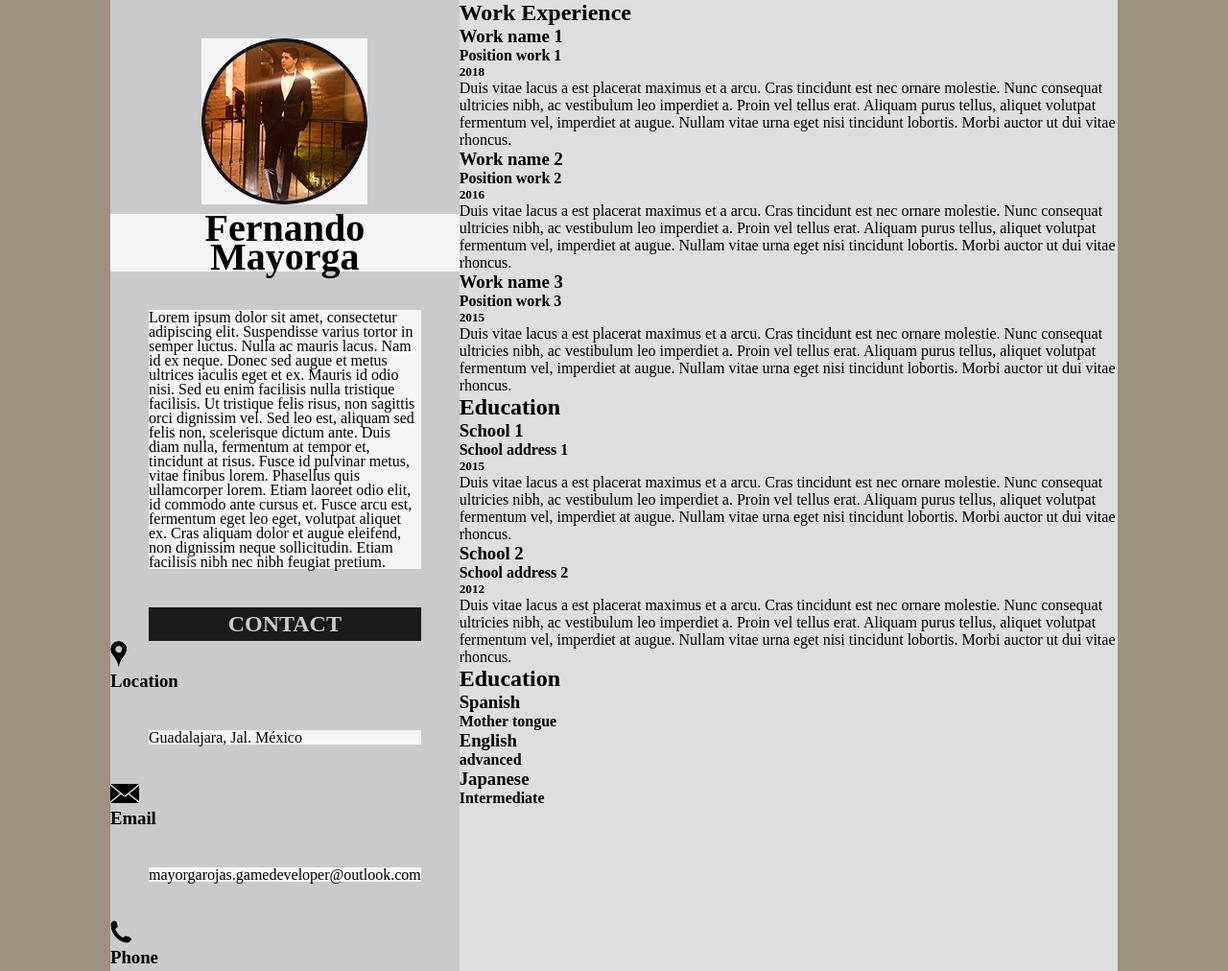
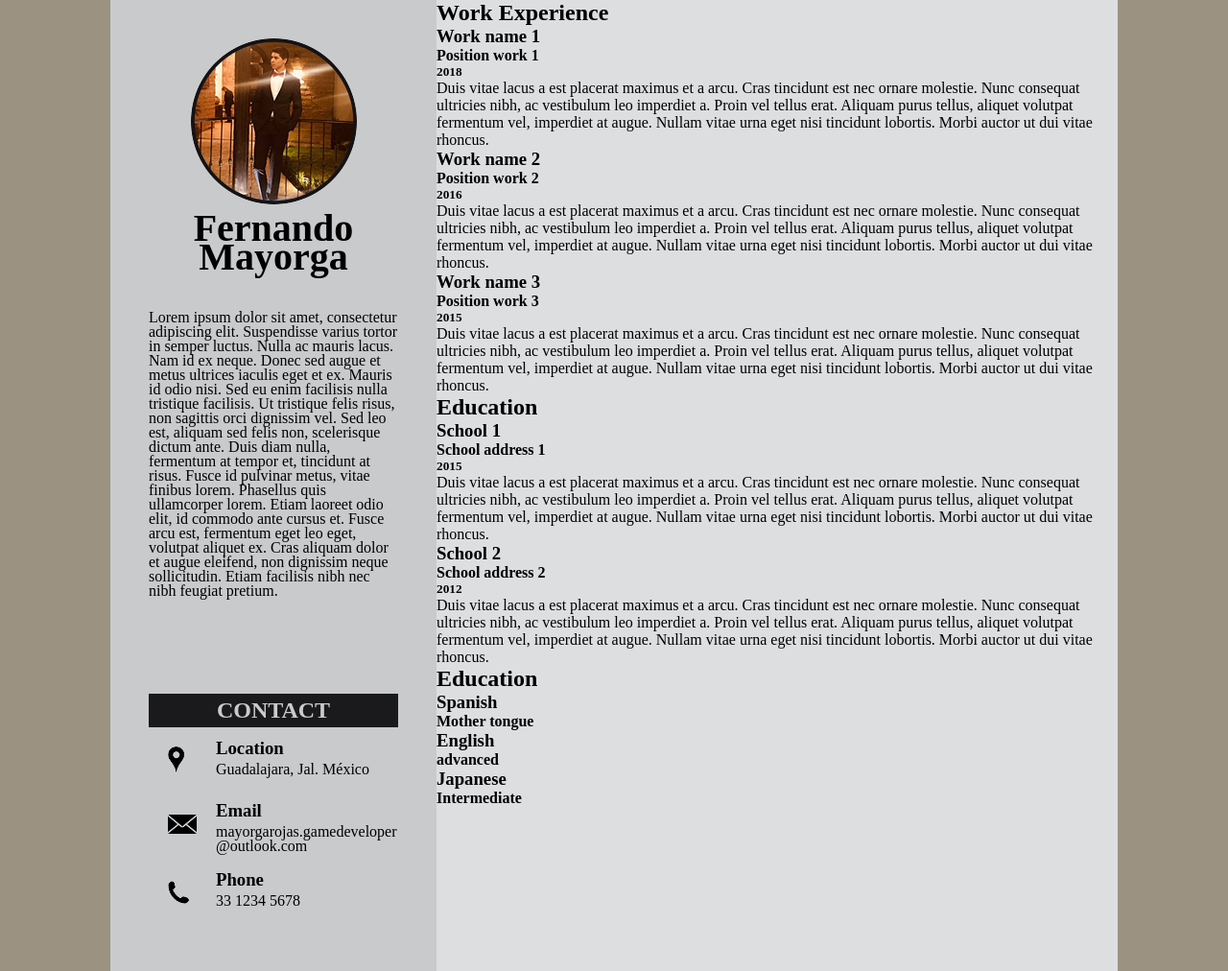
Before and after one commit to mayorgarojasgamedeveloper/my-resume-new, a plain HTML site: page index.html in a window 1280 px wide. Shown: the top 1012 px of the page at 96% size. Drawn offline with Linux system fonts and the light colour scheme.

Commit message:
Seccion aside terminada.

```diff
--- a/css/style.css
+++ b/css/style.css
@@ -26,12 +26,10 @@ main {
 }
 /*------------ASIDE-----------------*/
 aside figure img {
-  background-color: #f5f5f5;
   display: block;
   margin: 40px auto 10px;
 }
 aside figure figcaption {
-  background-color: #f5f5f5;
   padding: 0 40px;
   text-align: center;
   line-height: 30px;
@@ -40,7 +38,6 @@ aside figure figcaption {
   font-size: 40px;
 }
 aside section p {
-  background-color: #f5f5f5;
   margin: 40px;
   line-height: 15px;
 }
@@ -48,7 +45,26 @@ aside section h2 {
   background-color: #1a1a1c;
   color: #c9cacc;
   text-transform: uppercase;
-  margin: 0 40px;
+  margin: 100px 40px 0;
   padding: 4px 0;
   text-align: center;
 }
+aside section .info {
+  margin-top: 10px;
+  height: 60px;
+}
+aside section .info img {
+  position: relative;
+  top: 10px;
+  left: 60px;
+}
+aside section .info h3 {
+  position: relative;
+  top: -30px;
+  left: 110px;
+}
+aside section .info p {
+  position: relative;
+  top: -67px;
+  left: 70px;
+}
--- a/index.html
+++ b/index.html
@@ -27,18 +27,13 @@
         <div class="info">
           <img src="./img/icon-email.png" alt="email" />
           <h3>Email</h3>
-          <p>mayorgarojas.gamedeveloper@outlook.com</p>
+          <p>mayorgarojas.gamedeveloper<br>@outlook.com</p>
         </div>
         <div class="info">
           <img src="./img/icon-phone.png" alt="phone" />
           <h3>Phone</h3>
           <p>33 1234 5678</p>
         </div>
-      </section>
-      <section>
-        <p>
-          Lorem ipsum dolor sit amet, consectetur adipiscing elit. Suspendisse varius tortor in semper luctus. Nulla ac mauris lacus. Nam id ex neque. Donec sed augue et metus ultrices iaculis eget et ex. Mauris id odio nisi. Sed eu enim facilisis nulla tristique facilisis. Ut tristique felis risus, non sagittis orci dignissim vel. Sed leo est, aliquam sed felis non, scelerisque dictum ante. Duis diam nulla, fermentum at tempor et, tincidunt at risus. Fusce id pulvinar metus, vitae finibus lorem. Phasellus quis ullamcorper lorem. Etiam laoreet odio elit, id commodo ante cursus et. Fusce arcu est, fermentum eget leo eget, volutpat aliquet ex. Cras aliquam dolor et augue eleifend, non dignissim neque sollicitudin. Etiam facilisis nibh nec nibh feugiat pretium.
-        </p>
       </section>
       <section>
         <h2>social</h2>
```
